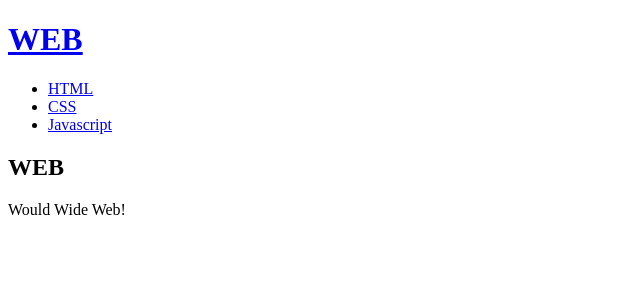
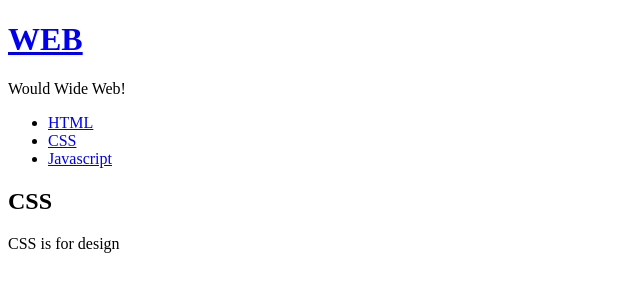
Before and after one commit to JunIl-git/SaengKoReact, a React (Create React App) app: page / in a window 1280 px wide. Shown: the top 300 px of the page, without its empty margins (0-640 px from the left). Built offline with nearby package versions, Linux system fonts and the light colour scheme.

Commit message:
Display text when selected

```diff
--- a/src/App.js
+++ b/src/App.js
@@ -1,5 +1,5 @@
 import React from 'react';
-// import Subject from './component/Subject';
+import Subject from './component/Subject';
 import Nav from './component/Nav';
 import Article from './component/Article';
 
@@ -8,6 +8,7 @@ class App extends React.Component{
     super(props);
     this.state = {
       mode : 'read',
+      selected_content_id:2,
       subject : {title : 'WEB', sub : 'Would Wide Web!'},
       welcome : {title : 'welcome', desc : 'Hello, React!!'},
       article : {title : 'HTML', sub : 'HTML is HyperText Markup Language'},
@@ -23,31 +24,39 @@ class App extends React.Component{
     console.log('App render')
     let _title,_desc = null;
 
-      if(this.state.mode === 'read'){
+      if(this.state.mode === 'welcome'){
         _title = this.state.subject.title;
         _desc = this.state.subject.sub;
-      } else if(this.state.mode === 'welcome'){
-        _title = this.state.contents[0].title;
-        _desc = this.state.contents[0].desc;
+      } else if(this.state.mode === 'read'){
+        const data = this.state.contents;
+
+        for(let i=0; i<data.length; i++){
+          if(this.state.selected_content_id === data[i].id){
+            _title = data[i].title;
+            _desc = data[i].desc;
+          }
+        }
+
+
       }
 
-       const onClickButton = event =>{
-        event.preventDefault();
 
-        if(this.state.mode === 'read'){
+       const onClickButton1 = event =>{
           this.setState({mode : 'welcome'});
-        } else if(this.state.mode === 'welcome')
-          this.setState({mode : 'read'});
+      }
+
+      const onClickButton2 = data =>{
+        this.setState({
+          mode : 'read',
+          selected_content_id: Number(data)
+        });
+
       }
 
     return(
       <div className="App">
-        {/* <Subject  title={this.state.subject.title} sub={this.state.subject.sub}></Subject> */}
-        <header>
-          <h1><a href="/" onClick={onClickButton}>{this.state.subject.title}</a></h1>
-          {this.state.sub}
-        </header>
-        <Nav data ={this.state.contents} ></Nav>
+        <Subject  mode={this.state.mode} onClick={onClickButton1} title={this.state.subject.title} sub={this.state.subject.sub}></Subject>
+        <Nav data ={this.state.contents} onClick={onClickButton2} ></Nav>
         <Article title={_title} sub={_desc}></Article>
       </div>
     )
--- a/src/component/Nav.js
+++ b/src/component/Nav.js
@@ -9,7 +9,16 @@ class Nav extends React.Component{
         let i = 0;
 
         while(i < data.length){
-        lists.push(<li key={data[i].id}><a href={'/content/'+data[i].id}>{data[i].title}</a></li>);
+        lists.push(<li  key={data[i].id}>
+                        <a
+                            id = {data[i].id}
+                            onClick={function(e){
+                                e.preventDefault();
+                                this.props.onClick(e.target.id);
+                            }.bind(this)}
+                            href={'/content/'+data[i].id}>{data[i].title}
+                        </a>
+                    </li>);
             i = i + 1;
         }
         return(
--- a/src/component/Subject.js
+++ b/src/component/Subject.js
@@ -6,7 +6,10 @@ class Subject extends React.Component{
       console.log('Subject render')
       return(
         <header>
-          <h1><a href="/">{this.props.title}</a></h1>
+          <h1><a href="/a" onClick={function(e){
+            e.preventDefault();
+            this.props.onClick();
+          }.bind(this)}>{this.props.title}</a></h1>
           {this.props.sub}
         </header>
       )
```
Also changed, not shown: 1 other file (tests, documents, lock files or other folders).
